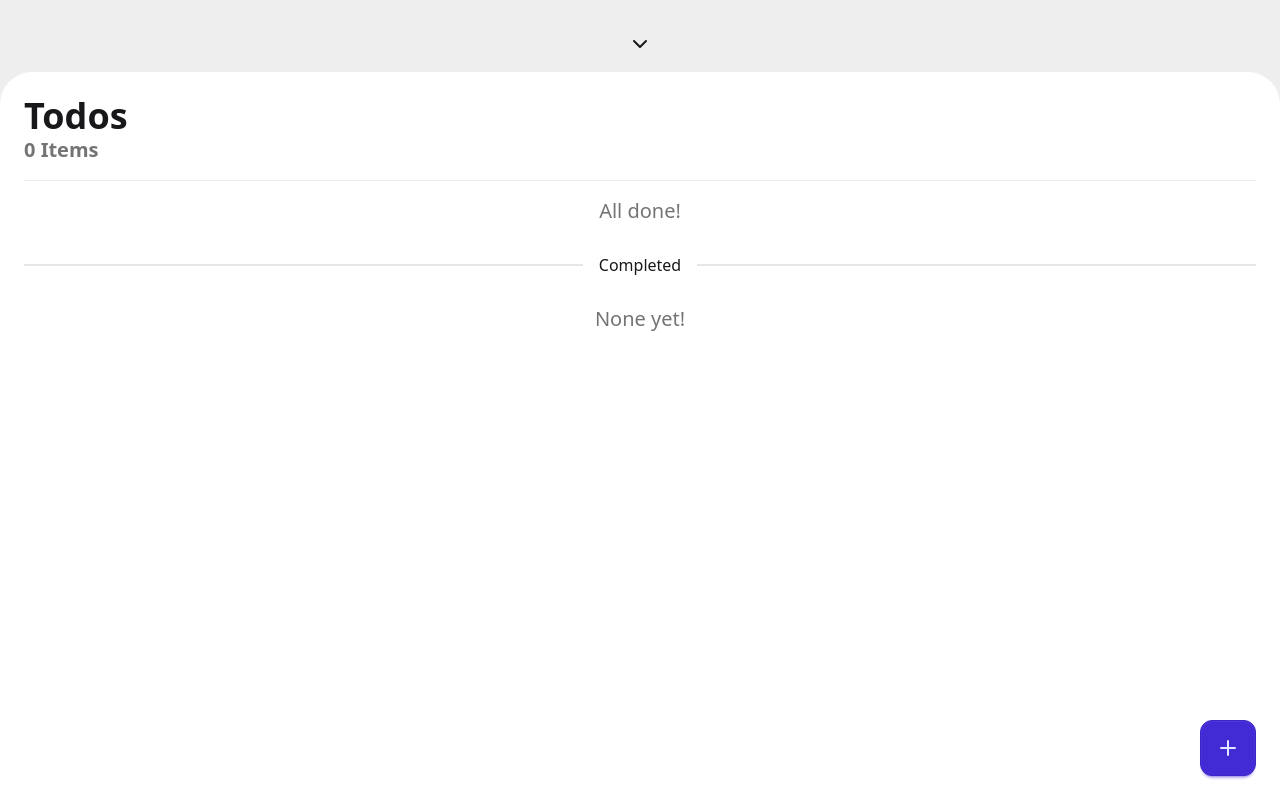
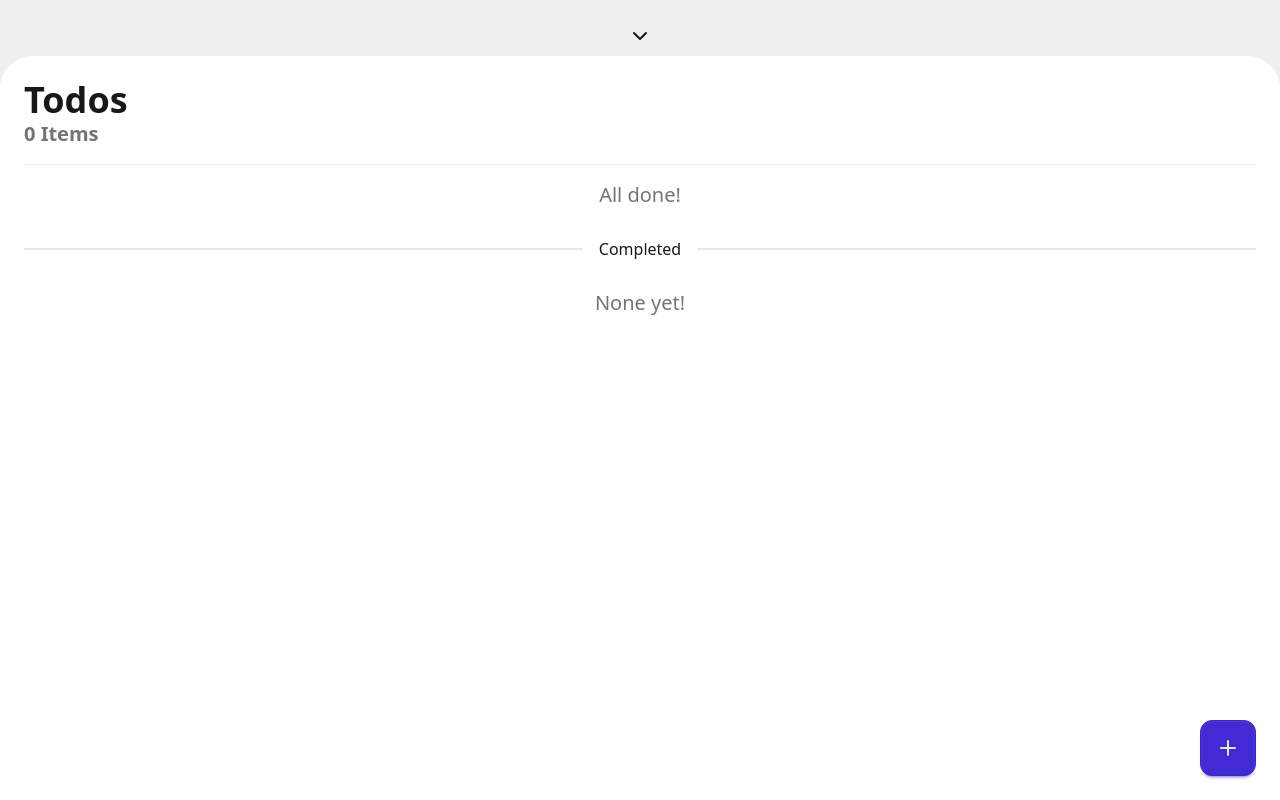
Before and after one commit to majicmaj/todo, a React (Vite) app: page / in a window 1280 px wide. Built offline with nearby package versions, Linux system fonts and the light colour scheme.

Commit message:
fix: adjust class names for layout consistency in modeToggle, create, edit, and home components

```diff
--- a/src/components/system/modeToggle.tsx
+++ b/src/components/system/modeToggle.tsx
@@ -11,7 +11,7 @@ export function ModeToggle() {
   return (
     <input
       type="checkbox"
-      className="toggle toggle-primary theme-controller"
+      className="toggle theme-controller"
       checked={theme === 'dark'}
       value={VALUES_MAP[theme as keyof typeof VALUES_MAP]}
       onChange={(e) => {
--- a/src/components/views/create/create.tsx
+++ b/src/components/views/create/create.tsx
@@ -22,7 +22,7 @@ const Create = () => {
 
   return (
     <PageWrapper>
-      <div className="flex flex-col gap-4">
+      <div className="flex h-full flex-col gap-4">
         <div className="relative flex items-center justify-center pt-4">
           <Link to="/" className="absolute left-0">
             <button className="btn btn-ghost">
@@ -32,7 +32,7 @@ const Create = () => {
           <h1 className="text-center font-bold">Create Todo</h1>
         </div>
 
-        <div className="bg-base-100 flex h-full flex-col gap-4 rounded-2xl p-6">
+        <div className="bg-base-100 flex h-full flex-1 flex-col gap-4 rounded-t-2xl p-6">
           <input
             className="input w-full py-6 text-2xl font-semibold"
             placeholder="Title"
--- a/src/components/views/edit/edit.tsx
+++ b/src/components/views/edit/edit.tsx
@@ -32,7 +32,7 @@ const Edit = () => {
 
   return (
     <PageWrapper>
-      <div className="flex flex-col gap-4">
+      <div className="flex h-full flex-col gap-4">
         <div className="relative flex items-center justify-center pt-4">
           <Link to="/" className="absolute left-0">
             <button className="btn btn-ghost">
@@ -42,7 +42,7 @@ const Edit = () => {
           <h1 className="text-center font-bold">Edit Todo</h1>
         </div>
 
-        <div className="bg-base-100 flex h-full flex-col gap-4 rounded-2xl p-6">
+        <div className="bg-base-100 flex h-full flex-col gap-4 rounded-t-2xl p-6">
           <input
             className="input w-full py-6 text-2xl font-semibold"
             placeholder="Title"
--- a/src/components/views/home/home.tsx
+++ b/src/components/views/home/home.tsx
@@ -92,7 +92,7 @@ const Home = () => {
               />
               <div className="flex items-center gap-2">
                 <select
-                  className="select select-lg select-accent rounded-2xl"
+                  className="select select-lg select-accent flex-1 rounded-2xl"
                   value={sortBy}
                   onChange={(e) =>
                     setSortBy(e.target.value as SortOption['value'])
@@ -110,7 +110,7 @@ const Home = () => {
           </motion.div>
 
           <button
-            className="btn btn-ghost rounded-xl"
+            className="btn btn-ghost btn-xs"
             onClick={() => setIsMenuOpen(!isMenuOpen)}
           >
             <motion.span animate={{ rotate: isMenuOpen ? 180 : 0 }}>
```
